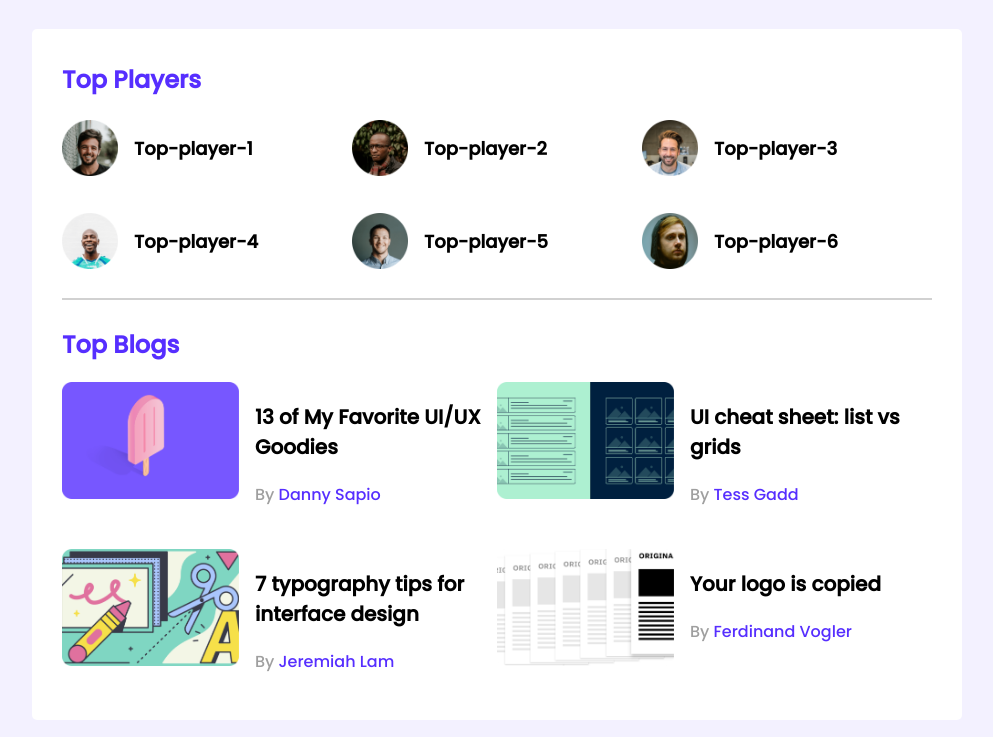
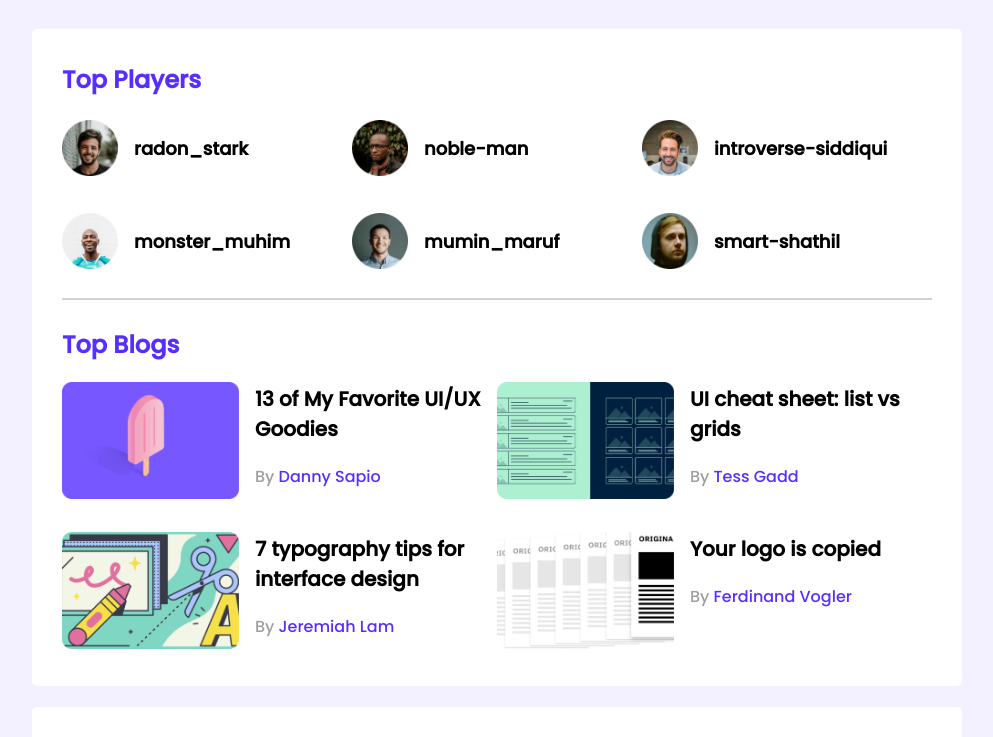
Before and after one commit to radonstark/leader-board-css3, a plain HTML site: page index.html in a window 1280 px wide. Shown: the top 737 px of the page, without its empty margins (143-1136 px from the left). Drawn offline with Linux system fonts and the light colour scheme.

Commit message:
3rd commit

```diff
--- a/index.html
+++ b/index.html
@@ -25,27 +25,27 @@
           <div class="players">
             <div class="player">
               <img src="images/player/player-1.png" alt="" />
-              <h3 class="player-name">Top-player-1</h3>
+              <h3 class="player-name">radon_stark</h3>
             </div>
             <div class="player">
               <img src="images/player/player-2.png" alt="" />
-              <h3 class="player-name">Top-player-2</h3>
+              <h3 class="player-name">noble-man</h3>
             </div>
             <div class="player">
               <img src="images/player/player-3.png" alt="" />
-              <h3 class="player-name">Top-player-3</h3>
+              <h3 class="player-name">introverse-siddiqui</h3>
             </div>
             <div class="player">
               <img src="images/player/player-4.png" alt="" />
-              <h3 class="player-name">Top-player-4</h3>
+              <h3 class="player-name">monster_muhim</h3>
             </div>
             <div class="player">
               <img src="images/player/player-5.png" alt="" />
-              <h3 class="player-name">Top-player-5</h3>
+              <h3 class="player-name">mumin_maruf</h3>
             </div>
             <div class="player">
               <img src="images/player/player-6.png" alt="" />
-              <h3 class="player-name">Top-player-6</h3>
+              <h3 class="player-name">smart-shathil</h3>
             </div>
           </div>
         </div>
--- a/styles/style.css
+++ b/styles/style.css
@@ -80,6 +80,7 @@ hr {
 
 .blog-title {
   font-size: 20px;
+  margin-top: 2px;
 }
 
 .blog-author {
```
